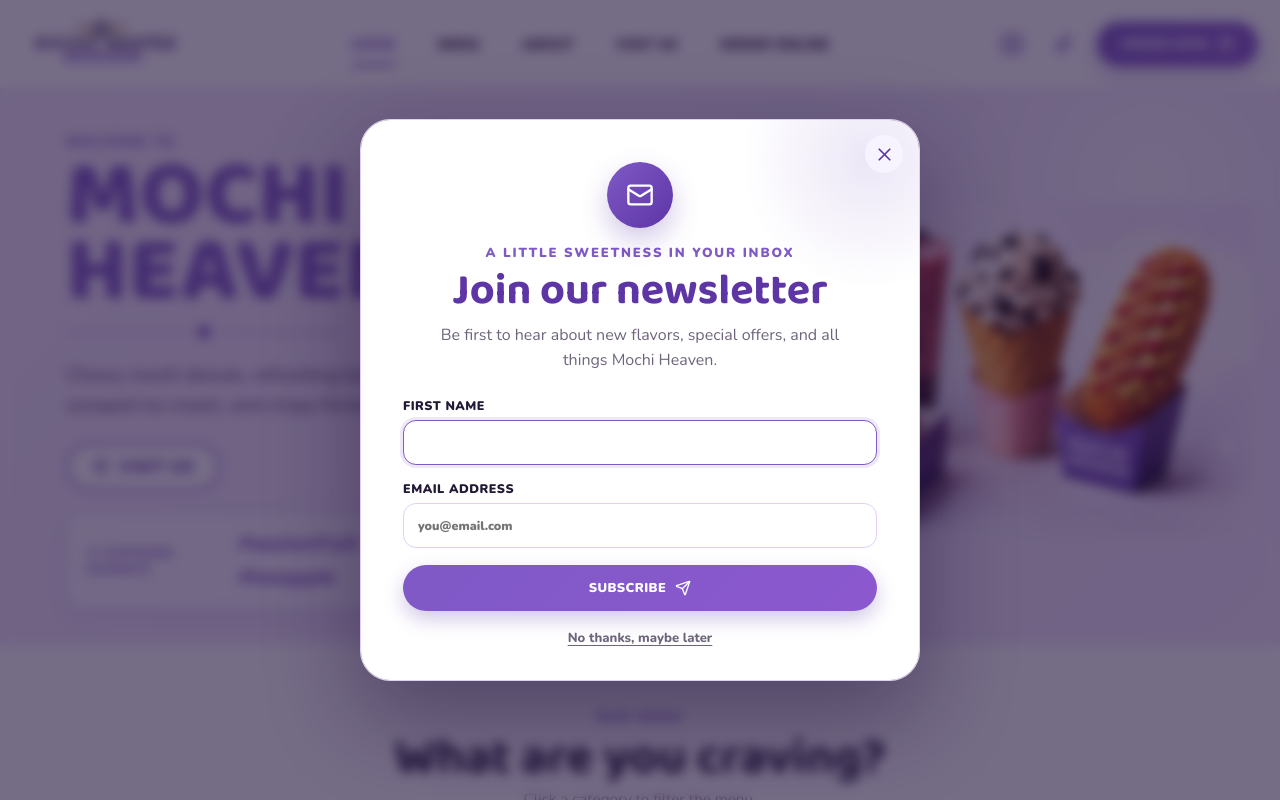
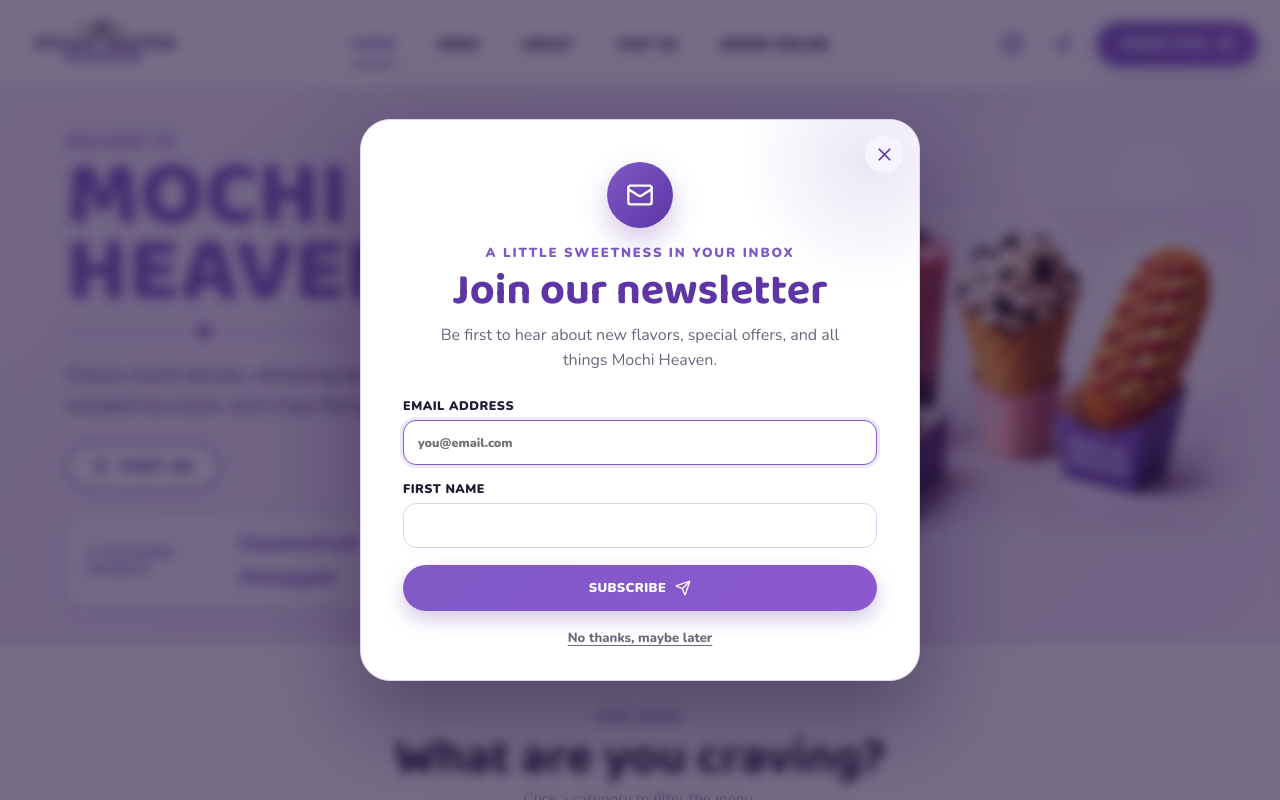
Before and after one commit to NotLagpixel/MochiHeaven, a React (Create React App) app: page / in a window 1280 px wide. Shown: the top 800 px of the page. Built offline with nearby package versions, Linux system fonts and the light colour scheme; no server answers.

Commit message:
Refine newsletter form layout

```diff
--- a/src/components/Newsletter.js
+++ b/src/components/Newsletter.js
@@ -63,24 +63,24 @@ export default function Newsletter() {
           ) : (
             <form className="newsletter-form" onSubmit={submit}>
               <input
+                type="email"
+                className="newsletter-input newsletter-email-input"
+                placeholder={n.placeholder || "you@email.com"}
+                value={email}
+                onChange={(e) => setEmail(e.target.value)}
+                autoComplete="email"
+                aria-label="Email address"
+                data-testid="newsletter-email"
+              />
+              <input
                 type="text"
-                className="newsletter-input"
+                className="newsletter-input newsletter-name-input"
                 placeholder="First name"
                 value={firstName}
                 onChange={(e) => setFirstName(e.target.value)}
                 autoComplete="given-name"
                 aria-label="First name"
                 data-testid="newsletter-first-name"
-              />
-              <input
-                type="email"
-                className="newsletter-input"
-                placeholder={n.placeholder || "you@email.com"}
-                value={email}
-                onChange={(e) => setEmail(e.target.value)}
-                autoComplete="email"
-                aria-label="Email address"
-                data-testid="newsletter-email"
               />
               <button className="order-pill" type="submit" data-testid="newsletter-submit">
                 {n.buttonText || "Subscribe"} <Send size={15} />
--- a/src/components/NewsletterModal.js
+++ b/src/components/NewsletterModal.js
@@ -124,12 +124,12 @@ export default function NewsletterModal() {
         ) : (
           <form className="newsletter-modal-form" onSubmit={submit} noValidate>
             <label>
-              <span>First name</span>
-              <input ref={firstInput} name="firstName" value={form.firstName} onChange={update} autoComplete="given-name" required />
+              <span>Email address</span>
+              <input ref={firstInput} name="email" type="email" value={form.email} onChange={update} autoComplete="email" placeholder="you@email.com" required />
             </label>
             <label>
-              <span>Email address</span>
-              <input name="email" type="email" value={form.email} onChange={update} autoComplete="email" placeholder="you@email.com" required />
+              <span>First name</span>
+              <input name="firstName" value={form.firstName} onChange={update} autoComplete="given-name" required />
             </label>
             {error && <p className="newsletter-modal-error" role="alert">{error}</p>}
             <button className="order-pill newsletter-modal-submit" type="submit" disabled={submitting}>
--- a/src/styles.css
+++ b/src/styles.css
@@ -103,6 +103,8 @@
 .newsletter-sub{position:relative;color:#eadffb;max-width:560px;margin:0 auto 26px;line-height:1.65;font-size:1.02rem}
 .newsletter-form{position:relative;display:flex;gap:12px;max-width:760px;margin:0 auto;flex-wrap:wrap;justify-content:center}
 .newsletter-input{flex:1;min-width:210px;border:0;border-radius:999px;padding:15px 22px;font-size:1rem;color:var(--ink);outline:none;box-shadow:0 6px 16px rgba(0,0,0,.12)}
+.newsletter-email-input{flex-grow:1.65}
+.newsletter-name-input{flex-grow:.8}
 .newsletter-input:focus{box-shadow:0 0 0 3px rgba(255,255,255,.5)}
 .newsletter .order-pill{background:#fff;color:var(--deep);box-shadow:0 8px 20px rgba(0,0,0,.18)}
 .newsletter .order-pill:hover{background:#f3ecff}
@@ -112,7 +114,7 @@
 /* ---------- FIRST-VISIT NEWSLETTER MODAL ---------- */
 .newsletter-modal{position:fixed;inset:0;z-index:250;display:grid;place-items:center;padding:20px}
 .newsletter-modal-bg{position:absolute;inset:0;width:100%;height:100%;border:0;background:rgba(33,18,61,.62);backdrop-filter:blur(6px)}
-.newsletter-modal-card{position:relative;width:min(560px,100%);max-height:calc(100vh - 40px);overflow-y:auto;background:#fff;border:1px solid var(--line);border-radius:30px;padding:42px 42px 32px;text-align:center;box-shadow:0 34px 90px rgba(30,15,58,.42);animation:newsletter-pop .42s cubic-bezier(.22,1,.36,1)}
+.newsletter-modal-card{position:relative;width:min(560px,100%);max-height:calc(100vh - 40px);overflow-x:hidden;overflow-y:auto;background:#fff;border:1px solid var(--line);border-radius:30px;padding:42px 42px 32px;text-align:center;box-shadow:0 34px 90px rgba(30,15,58,.42);animation:newsletter-pop .42s cubic-bezier(.22,1,.36,1)}
 .newsletter-modal-card:before{content:"";position:absolute;top:-90px;right:-80px;width:260px;height:260px;border-radius:50%;background:radial-gradient(circle,rgba(127,89,198,.15),transparent 70%);pointer-events:none}
 .newsletter-modal-close{position:absolute;z-index:2;right:16px;top:15px;width:38px;height:38px;border:0;border-radius:50%;background:var(--lavender2);color:var(--deep);display:grid;place-items:center;transition:background .2s,transform .2s}
 .newsletter-modal-close:hover{background:var(--lavender);transform:rotate(6deg)}
```
